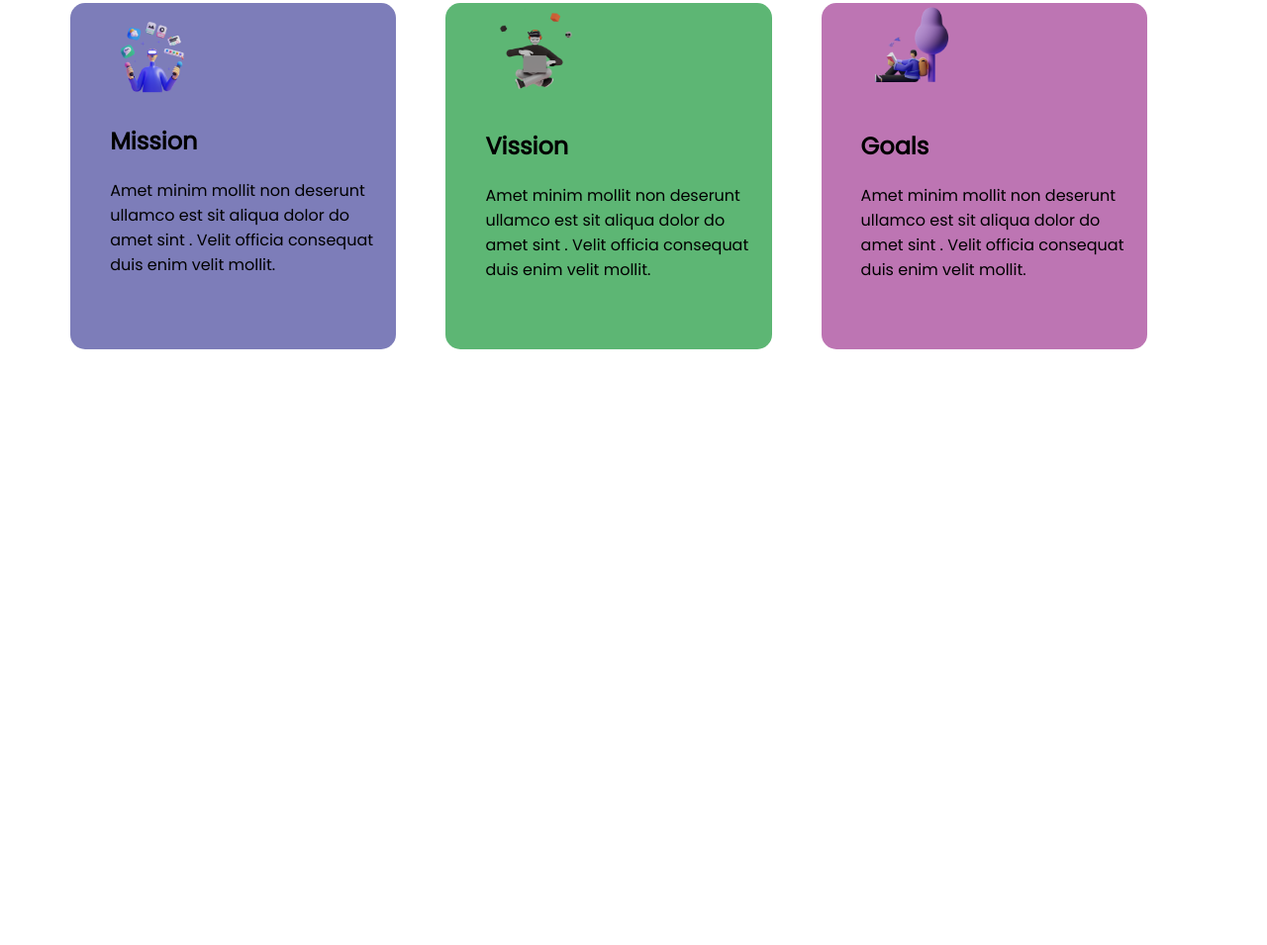
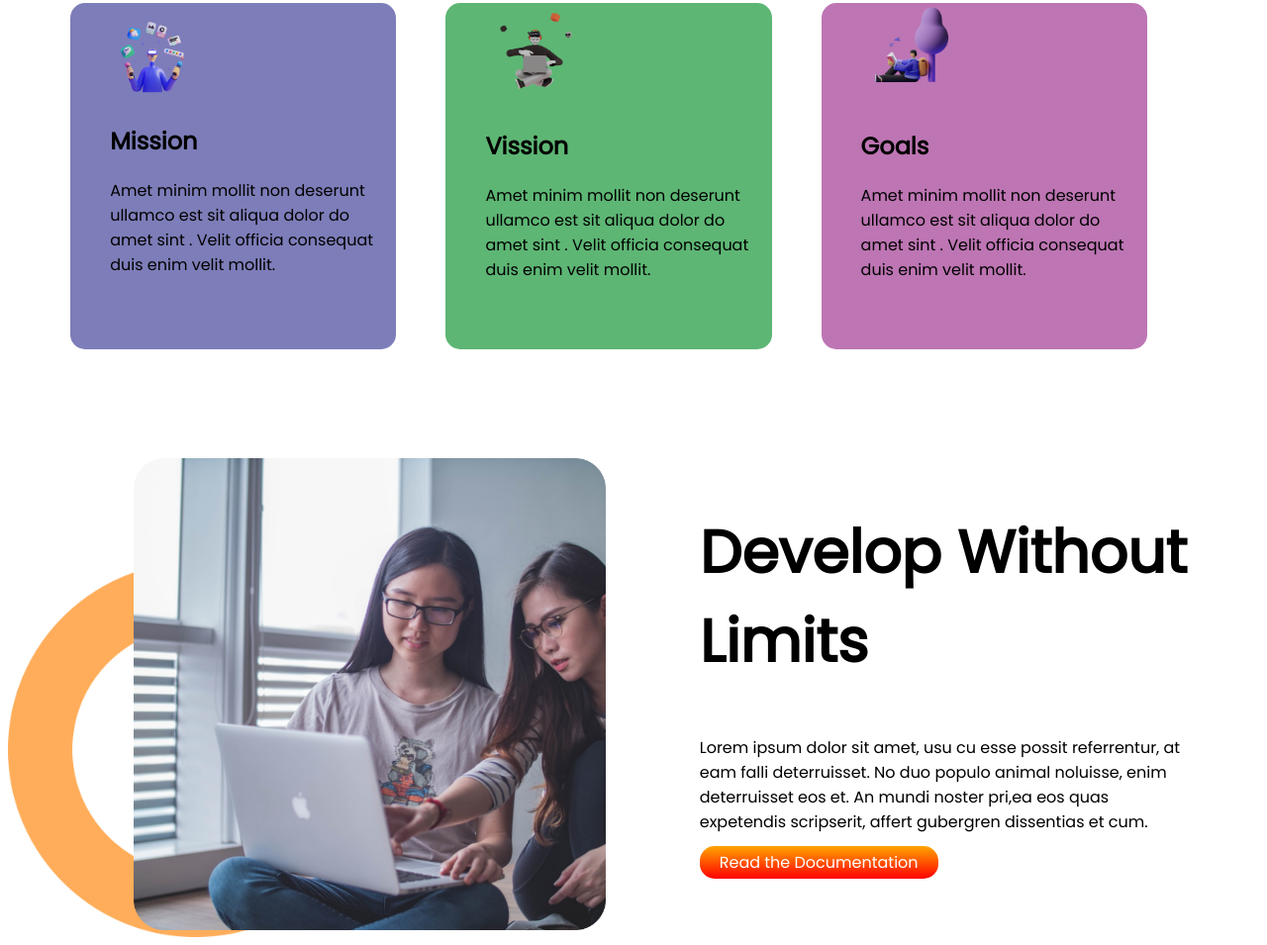
Before and after one commit to Mohammad-Naim-Mia/Mission-2022, a plain HTML site: page index.html in a window 1280 px wide. Shown: the part 933-1888 px from the top of the page at 99% size. Before the commit the page ends 1350 px from the top, so only its background shows below. Drawn offline with Linux system fonts and the light colour scheme.

Commit message:
girls-working-addad

```diff
--- a/index.html
+++ b/index.html
@@ -50,7 +50,19 @@
             <p>Amet minim mollit non deserunt ullamco est sit aliqua dolor do amet sint
                 . Velit officia consequat duis enim velit mollit.
             </p>
-
+        </div>
+    </section>
+    <section class="Limits">
+        <div class="girl-working">
+            <img class="girls-image" src="images/coding.png" alt="">
+        </div>
+        <div class="girls-fonts">
+            <h1 class="hading-taitle-1">Develop Without Limits</h1>
+            <p>Lorem ipsum dolor sit amet, usu cu esse possit referrentur, at eam falli
+                deterruisset. No duo populo animal noluisse, enim deterruisset eos et. An mundi
+                noster pri,ea eos quas expetendis scripserit, affert gubergren dissentias et cum.
+            </p>
+            <a class="batton" href="https://github.com/Mohammad-Naim-Mia">Read the Documentation</a>
         </div>
     </section>
 
--- a/style.css
+++ b/style.css
@@ -73,3 +73,24 @@ span{
     border-radius: 15px;
     background-color: rgb(189, 117, 179);
 }
+.Limits{
+    display: flex;
+    margin-top: 110px;
+    background-image: url(images/shape-1.png);
+    background-repeat: no-repeat;
+    background-position: left bottom;
+    background-size: 30%;
+}
+.Limits img{
+    width: 75%;
+    margin-left: 20%;
+}
+.girls-fonts{
+    width: 100%;
+    padding-left: 5%;
+    padding-right: 5%;
+}
+.hading-taitle-1{
+    font-size: 60px;
+
+}
```
